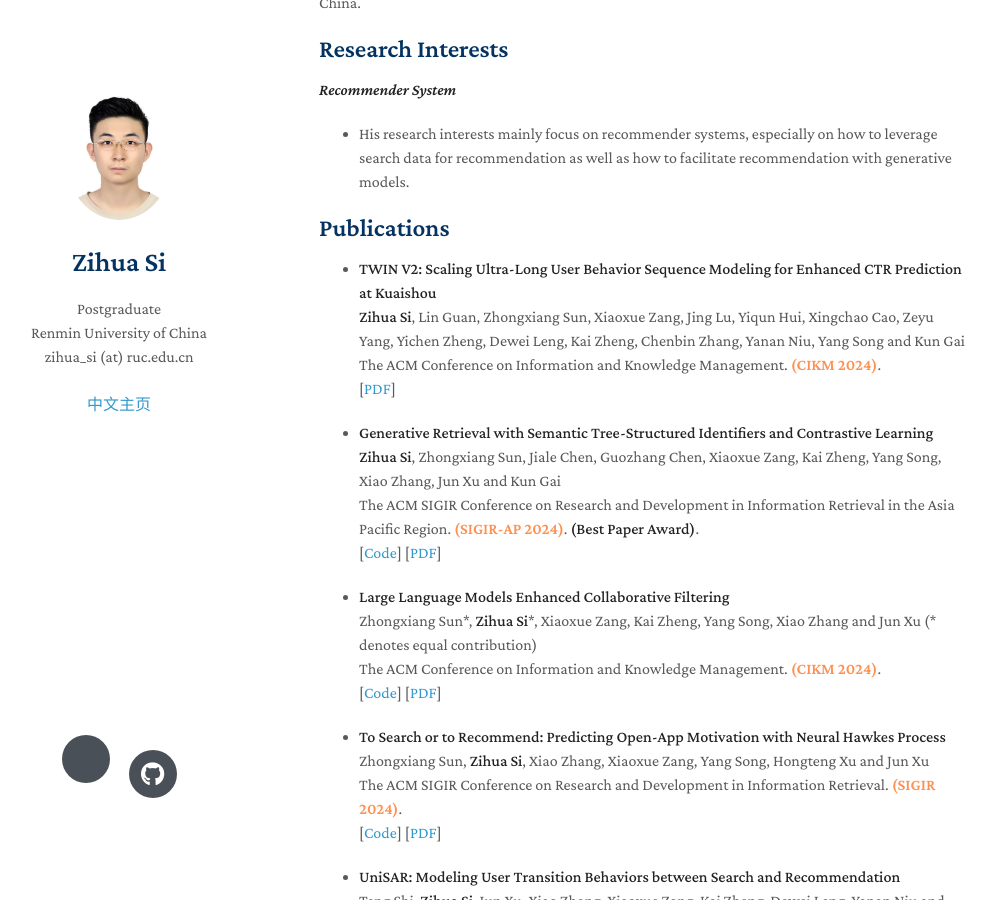
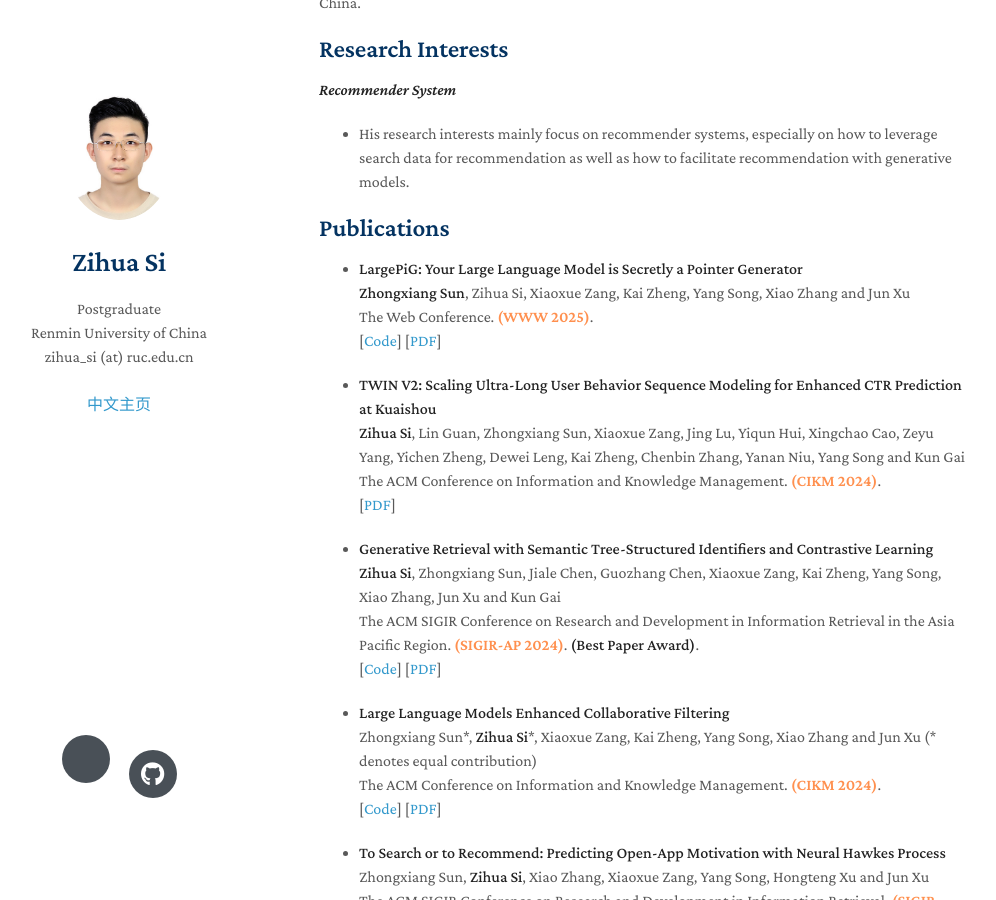
Before and after one commit to Ethan00Si/ethan00si.github.io, a Jekyll site: the page built from index.md, in a window 1280 px wide and 900 px high, scrolled down 320 px. Shown: the whole window, without its empty margins (151-1147 px from the left). Built offline with Jekyll 4.4.1, drawn with Linux system fonts in a browser that asks for light colours; nearby versions of some CDN libraries; a style sheet for code colours, icons or effects is not loaded.

Commit message:
[feat] add www 2025 paper

```diff
--- a/index.md
+++ b/index.md
@@ -22,6 +22,15 @@ He joined the Beijing Key Laboratory of Big Data Management and Analysis Methods
 
 
 ## Publications
+
+- **LargePiG: Your Large Language Model is Secretly a Pointer Generator**
+  <br>
+  **Zhongxiang Sun**, Zihua Si, Xiaoxue Zang, Kai Zheng, Yang Song, Xiao Zhang and Jun Xu
+  <br>
+  The Web Conference. <span style="color:#ff904f;font-weight:1000">(WWW 2025)</span>.
+  <br>
+  [[Code](https://github.com/Jeryi-Sun/LargePiG)]
+  [[PDF](https://arxiv.org/abs/2410.11366)]
 
 - **TWIN V2: Scaling Ultra-Long User Behavior Sequence Modeling for Enhanced CTR Prediction at Kuaishou**
   <br>
```
Also changed, not shown: zh.md (+9 -0 lines).
